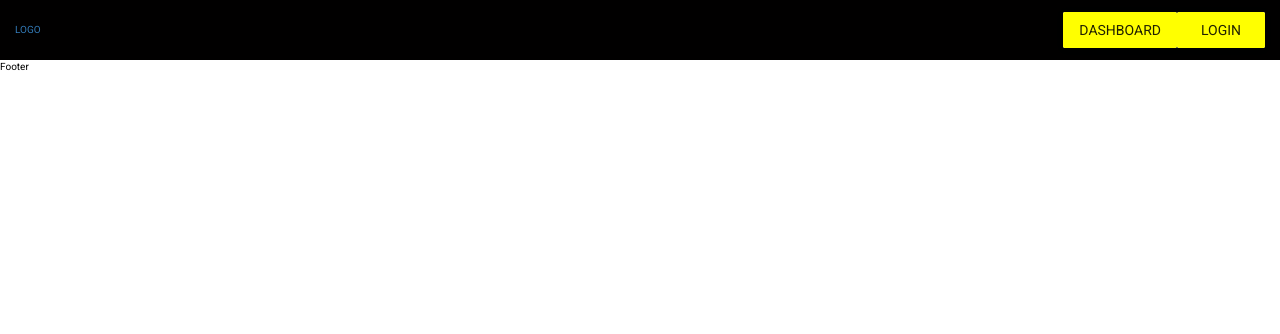
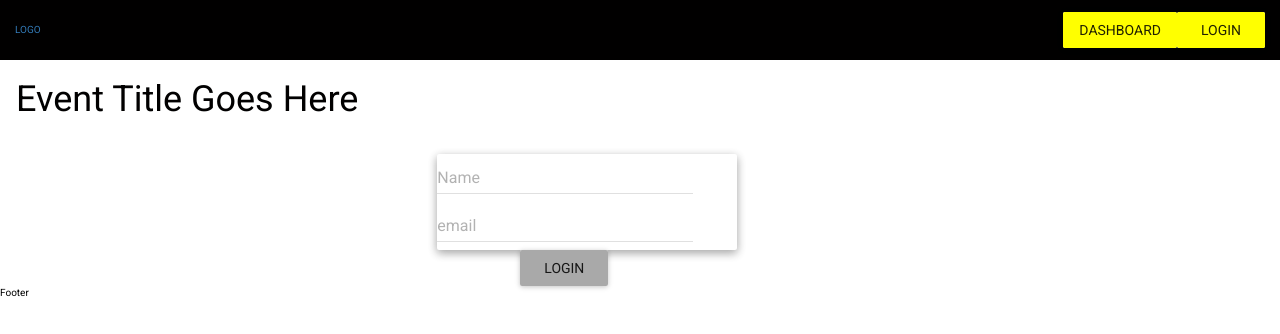
Before and after one commit to mrao2/meetup.io, a React (Create React App) app: page /eventPage in a window 1280 px wide. Shown: the top 334 px of the page. Built offline with nearby package versions, Linux system fonts and the light colour scheme.

Commit message:
member sign in page added

```diff
--- a/src/App.js
+++ b/src/App.js
@@ -17,6 +17,7 @@ import Contacts from './Components/pages/contacts'
 import Login from './Components/pages/login'
 import Dashboard from './Components/pages/dashboard'
 import Create from './Components/pages/create'
+import eventPage from './Components/pages/eventPage'
 
 // Includes
 import './Assets/css/default.min.css'
@@ -37,6 +38,8 @@ class App extends Component {
         <Route exact path='/Login' component={Login} />
         <Route exact path='/Dashboard' component={Dashboard} />
         <Route exact path='/Create' component={Create} />
+        <Route exact path='/eventPage' component={eventPage} />
+
 
       <Footer />
 
--- a/src/Components/pages/create.js
+++ b/src/Components/pages/create.js
@@ -5,12 +5,10 @@ class Create extends Component {
     return (
     	<div className="container-fluid">
 	    	<h1>
-	    		Create Page Content
+	    		Feature not yet implemented.
 	    	</h1>
 
-	    	<p>
-	    		"Lorem ipsum dolor sit amet, consectetur adipiscing elit, sed do eiusmod tempor incididunt ut labore et dolore magna aliqua. Ut enim ad minim veniam, quis nostrud exercitation ullamco laboris nisi ut aliquip ex ea commodo consequat. Duis aute irure dolor in reprehenderit in voluptate velit esse cillum dolore eu fugiat nulla pariatur. Excepteur sint occaecat cupidatat non proident, sunt in culpa qui officia deserunt mollit anim id est laborum."
-	    	</p>
+
 
     	</div>
 
--- a/src/Components/pages/dashboard.js
+++ b/src/Components/pages/dashboard.js
@@ -29,7 +29,7 @@ class Dashboard extends Component {
       const tilesData = [
         {
           img: 'images/grid-list/00-52-29-429_640.jpg',
-          title: 'Breakfast',
+          title: 'Breakfast' ,
           author: 'jill111',
         },
         {
@@ -104,7 +104,7 @@ class Dashboard extends Component {
                       key={tile.img}
                       title={tile.title}
                       subtitle={<span>by <b>{tile.author}</b></span>}
-                      actionIcon={<IconButton><StarBorder color="white" /></IconButton>}
+                      actionIcon={<IconButton href="/eventPage"><StarBorder color="white" /></IconButton>}
                     >
                       <img src={tile.img} />
                     </GridTile>
--- /dev/null
+++ b/src/Components/pages/eventPage.js
@@ -0,0 +1,44 @@
+import React, { Component } from 'react'
+import TextField from 'material-ui/TextField';
+import Toggle from 'material-ui/Toggle';
+import RaisedButton from 'material-ui/RaisedButton'
+import Paper from 'material-ui/Paper';
+import { Grid, Row, Col } from 'react-flexbox-grid';
+
+
+
+
+class eventPage extends Component {
+  render() {
+    return (
+    	<div className="container-fluid">
+
+	    	<h1>
+	    		Event Title Goes Here
+	    	</h1>
+
+        <br/>
+         <div clasName='form'>
+         <Row>
+         <Col mdOffset={4} xs={3}>
+         <Paper zDepth={2}>
+          <TextField hintText='Name'/>
+          <br/>
+          <TextField hintText='email'/>
+          <Col xsOffset={3} xs={2}>
+            <RaisedButton label="Login"  backgroundColor="darkGrey"/>
+          </Col>
+        </Paper>
+        </Col>
+        </Row>
+         </div>
+
+    	</div>
+
+
+
+    )
+  }
+}
+
+export default eventPage
```
